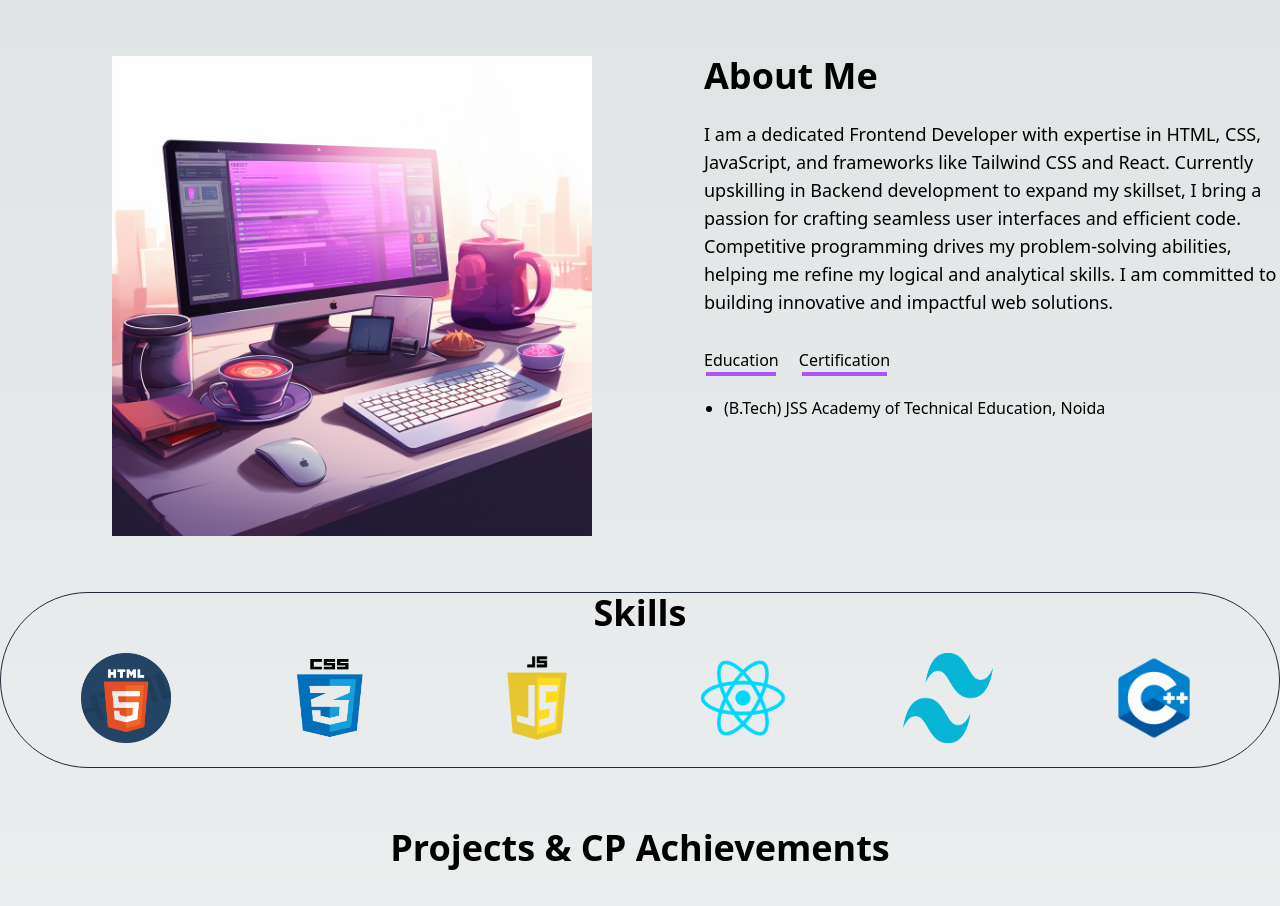
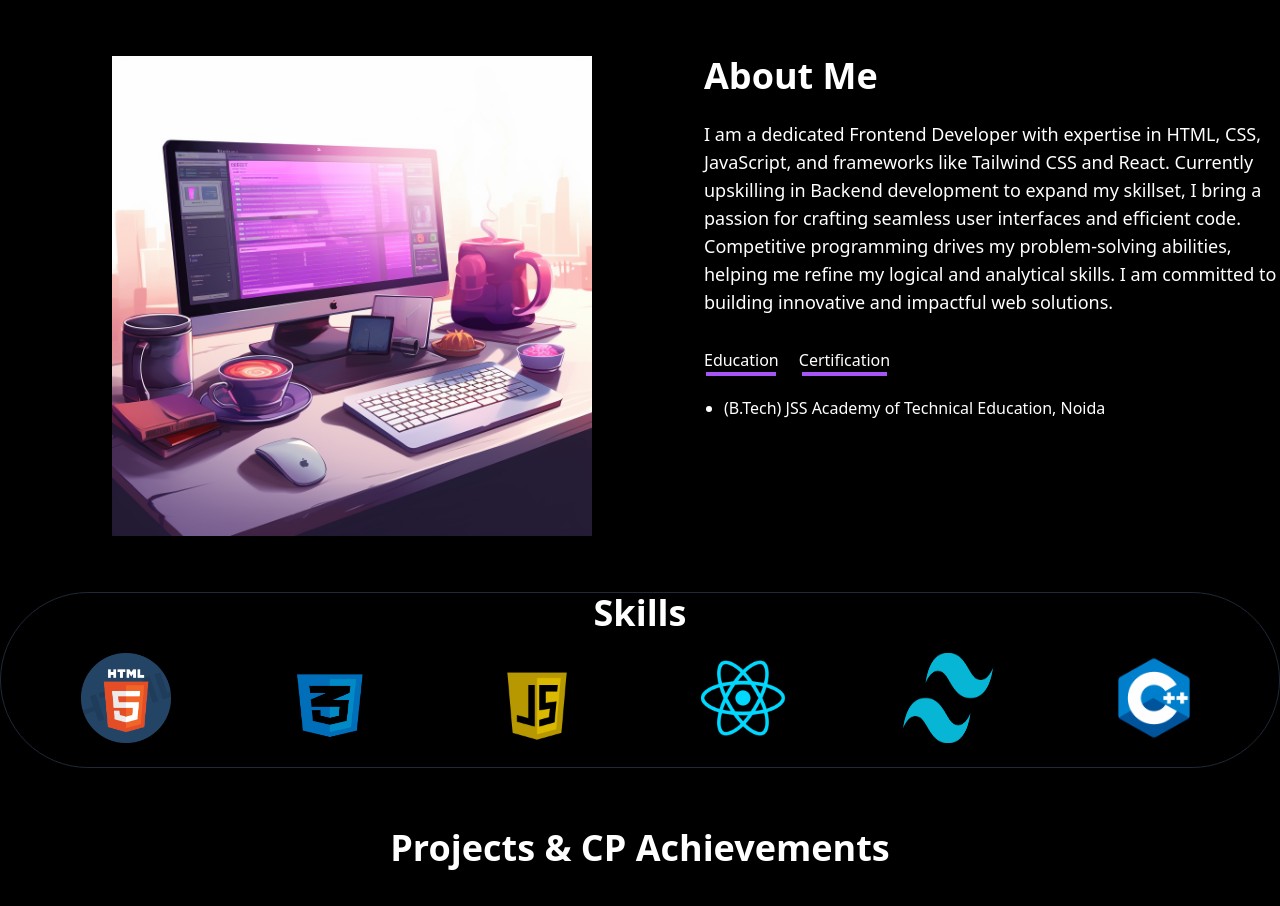
Before and after one commit to ayush-04jha/Portfolio-website, a React (Vite) app: page / in a window 1280 px wide. Shown: the part 920-1826 px from the top of the page. Built offline with nearby package versions, Linux system fonts and the light colour scheme.

Commit message:
make all black

```diff
--- a/src/App.jsx
+++ b/src/App.jsx
@@ -13,7 +13,7 @@ function App() {
 
 
   return (
-    <div className=''>
+    <div className='bg-black'>
     <BrowserRouter>
     <Navbar/>
     </BrowserRouter>
--- a/src/components/About.jsx
+++ b/src/components/About.jsx
@@ -3,7 +3,7 @@ import { NavLink } from "react-router-dom";
 
 function About() {
   return (
-    <div className="flex  flex-col md:flex-row mt-[-4rem] sm:justify-between">
+    <div className="flex bg-black flex-col md:flex-row mt-[-4rem] sm:justify-between">
   {/* Image */}
   <div className="hidden sm:block">
     <img
@@ -17,9 +17,9 @@ function About() {
   <div className="w-full sm:w-[36rem] flex flex-col gap-8 px-4 sm:px-0">
     {/* Heading and Paragraph */}
     <div className="flex flex-col items-center sm:items-start">
-      <h1 className="font-bold text-4xl">About Me</h1>
+      <h1 className="font-bold text-white text-4xl">About Me</h1>
       <br />
-      <p className="text-lg text-center sm:text-start">
+      <p className="text-lg text-white text-center sm:text-start">
         I am a dedicated Frontend Developer with expertise in HTML, CSS,
         JavaScript, and frameworks like Tailwind CSS and React. Currently
         upskilling in Backend development to expand my skillset, I bring a
@@ -33,18 +33,18 @@ function About() {
     {/* Education and Certification */}
     <div className="flex flex-col gap-5">
       <nav className="flex gap-5 justify-center sm:justify-start">
-        <div className="flex flex-col items-center">
+        <div className="flex flex-col text-white items-center">
           <NavLink>Education</NavLink>
-          <div className="w-[70px] h-[4px] bg-purple-500"></div>
+          <div className="w-[70px] text-white h-[4px] bg-purple-500"></div>
         </div>
-        <div className="flex flex-col items-center">
+        <div className="flex flex-col text-white items-center">
           <NavLink>Certification</NavLink>
           <div className="w-[85px] h-[4px] bg-purple-500"></div>
         </div>
       </nav>
 
       <ul className="list-disc ml-5 text-center sm:text-start">
-        <li>(B.Tech) JSS Academy of Technical Education, Noida</li>
+        <li className="text-white">(B.Tech) JSS Academy of Technical Education, Noida</li>
       </ul>
     </div>
   </div>
--- a/src/components/FormSection.jsx
+++ b/src/components/FormSection.jsx
@@ -6,7 +6,7 @@ function FormSection() {
   <div className="flex flex-col sm:flex-row sm:pr-[2rem] sm:justify-between items-center relative mt-[5rem] gap-y-10 sm:gap-y-0">
     {/* Left Div */}
     <div className="sm:w-[50%] px-[1rem] sm:pr-[15rem] sm:mb-[9rem] flex flex-col gap-5 sm:ml-[2rem]">
-      <h1 className="self-center sm:self-start w-fit font-bold text-xl">
+      <h1 className="self-center text-white sm:self-start w-fit font-bold text-xl">
         Let's Connect
       </h1>
       <p className="text-[#ADB7BE]">
@@ -32,7 +32,7 @@ function FormSection() {
       <form className="flex flex-col items-center justify-center gap-5">
         {/* Email Field */}
         <div className="w-full">
-          <p>Your Email</p>
+          <p className="text-white">Your Email</p>
           <input
             type="email"
             placeholder="ayu.jha321@gmail.com"
@@ -41,7 +41,7 @@ function FormSection() {
         </div>
         {/* Subject Field */}
         <div className="w-full">
-          <p>Subject</p>
+          <p className="text-white">Subject</p>
           <input
             type="text"
             placeholder="Just say Hi!"
@@ -50,7 +50,7 @@ function FormSection() {
         </div>
         {/* Message Field */}
         <div className="w-full">
-          <p>Message</p>
+          <p className="text-white">Message</p>
           <textarea
             placeholder="Let's talk about..."
             className="w-[90%] sm:w-[40rem] bg-slate-800 rounded-md p-2 mt-2"
@@ -58,7 +58,7 @@ function FormSection() {
         </div>
       </form>
       {/* Submit Button */}
-      <button className="w-[90%] self-start  sm:w-[40rem] mt-8 rounded-lg h-10 bg-purple-500">
+      <button className="w-[90%] self-start text-white sm:w-[40rem] mt-8 rounded-lg h-10 bg-purple-500">
         Send Message
       </button>
     </div>
--- a/src/components/Home.jsx
+++ b/src/components/Home.jsx
@@ -3,7 +3,7 @@ import { TypeAnimation } from "react-type-animation";
 
 function Home() {
   return (
-    <div className="flex flex-col justify-center   items-center md:flex-row mb-[5rem] md:mb-[10rem] h-screen px-4 md:px-8">
+    <div className="flex flex-col justify-center  bg-black items-center md:flex-row mb-[5rem] md:mb-[10rem] h-screen px-4 md:px-8">
     {/* Greeting and all */}
     <div className="w-full md:w-[60%] flex  md:pt-[6rem] mb-[3rem] md:mb-0 flex-col items-center md:items-start justify-center gap-8">
       <h1 className="text-white text-3xl sm:text-5xl md:text-6xl font-extrabold text-center md:text-start">
--- a/src/components/MyProjects.jsx
+++ b/src/components/MyProjects.jsx
@@ -4,14 +4,14 @@ import { NavLink } from "react-router-dom";
 function MyProjects() {
   return (
     <div className="flex flex-col items-center justify-normal pt-5 mb-[8rem] sm:mb-[10rem]">
-  <h1 className="font-bold text-4xl  pl-[4.5rem] sm:pl-[0rem] mb-10">Projects & CP Achievements</h1>
+  <h1 className="font-bold text-white text-4xl  pl-[4.5rem] sm:pl-[0rem] mb-10">Projects & CP Achievements</h1>
 
   {/* Buttons */}
   <div className="flex flex-wrap justify-center gap-5 sm:gap-20 mb-10">
-    <button className="border-[0.2rem] rounded-full px-5 py-2 border-gray-800">
+    <button className="border-[0.2rem] text-white rounded-full px-5 py-2 border-gray-800">
       Projects
     </button>
-    <button className="border-[0.2rem] rounded-full px-5 py-2 border-gray-800">
+    <button className="border-[0.2rem] text-white rounded-full px-5 py-2 border-gray-800">
       Competitive Programming
     </button>
   </div>
--- a/src/components/Skills.jsx
+++ b/src/components/Skills.jsx
@@ -3,7 +3,7 @@ import React from "react";
 function Skills() {
   return (
     <div className="border rounded-full border-gray-800 mt-14 mb-10">
-  <h1 className="font-bold text-4xl text-center mb-5">Skills</h1>
+  <h1 className="font-bold text-4xl text-center text-white mb-5">Skills</h1>
   <div className="grid grid-cols-2 sm:grid-cols-3 md:grid-cols-6 gap-5 px-4 sm:px-8 pb-6">
     <img src="/html.png" alt="HTML" className="h-[90px] w-[90px] mx-auto" />
     <img src="/css.png" alt="CSS" className="h-[90px] w-[90px] mx-auto" />
```
